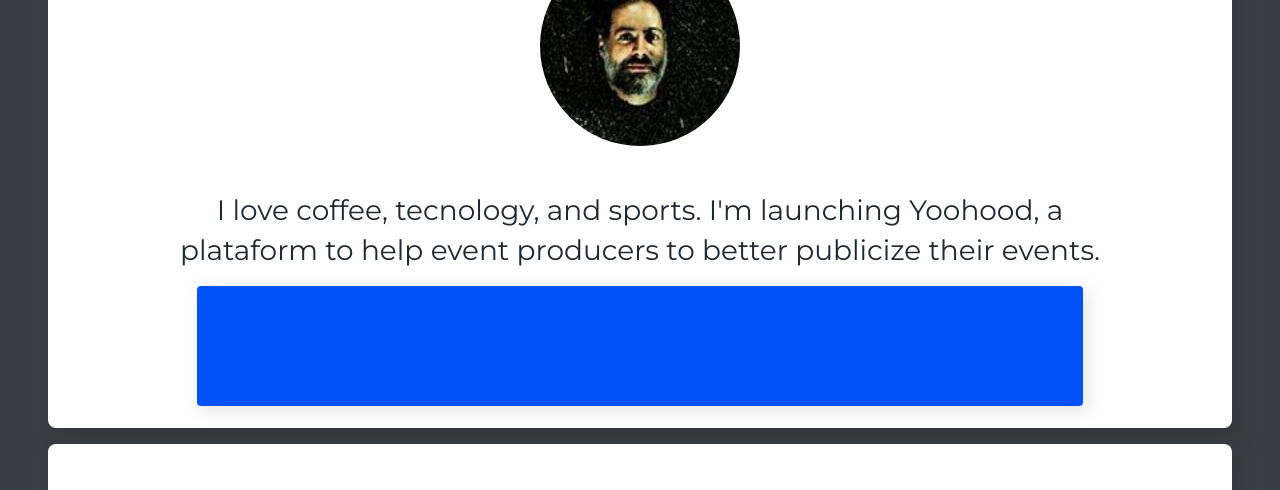
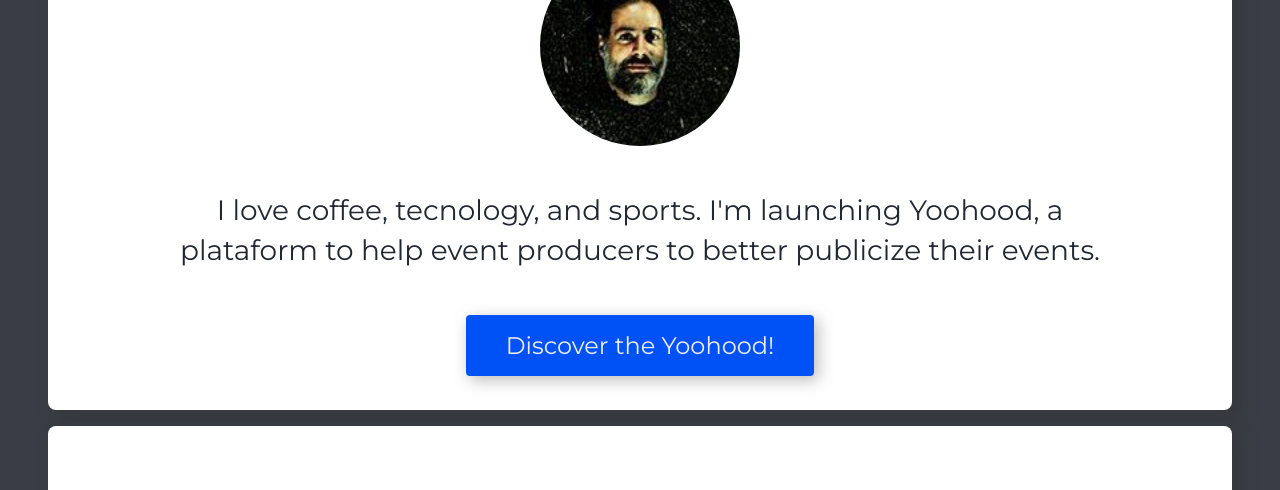
Before and after one commit to jucaesmanhoto/profile, a plain HTML site: page index.html in a window 1280 px wide. In both pictures the pointer is over the link "Discover the Yoohood!". Shown: the part 310-800 px from the top of the page. Drawn offline with nearby package versions, Linux system fonts and the light colour scheme.

Commit message:
fix button style

```diff
--- a/style.css
+++ b/style.css
@@ -25,13 +25,12 @@
 
 }
 
-a:hover {
+/*a:hover {
   color: #0052F7;
-  font-size: 72px;
-}
+}*/
 
 .btn-primary {
-  background-color: #0052F7;
+  background-color: #393e46;
   color: #eeeeee;
   padding: 16px 40px;
   border-radius: 4px;
@@ -39,7 +38,9 @@
 }
 
 .btn-primary:hover {
-  box-shadow: 4px 4px 16px rgba(200, 200, 200, 0.5)
+  /*color: #eeeeee;*/
+  background-color: #0052F7;
+  box-shadow: 4px 4px 16px rgba(120, 120, 120, 0.5)
 }
 
 .container {
@@ -117,6 +118,10 @@
   font-size: 64px;
 }
 
+#social-links:hover a {
+  font-size: 72px;
+}
+
 @media (max-width: 960px) {
   /* For a screen < 960px, this CSS will be read */
   .container {
```
